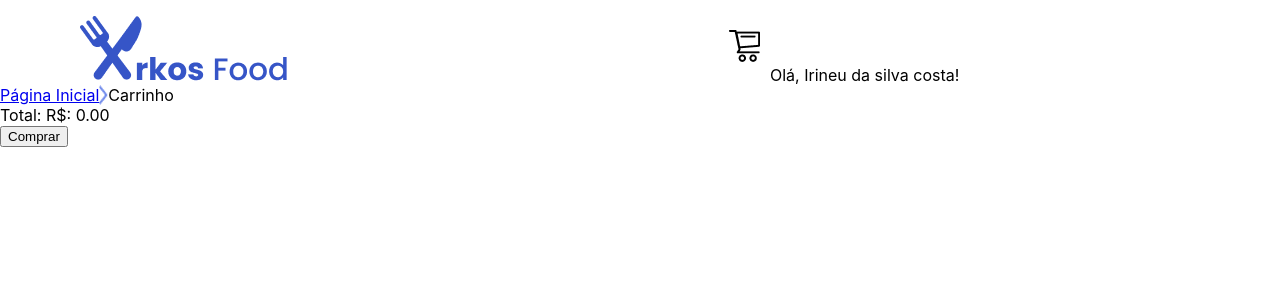
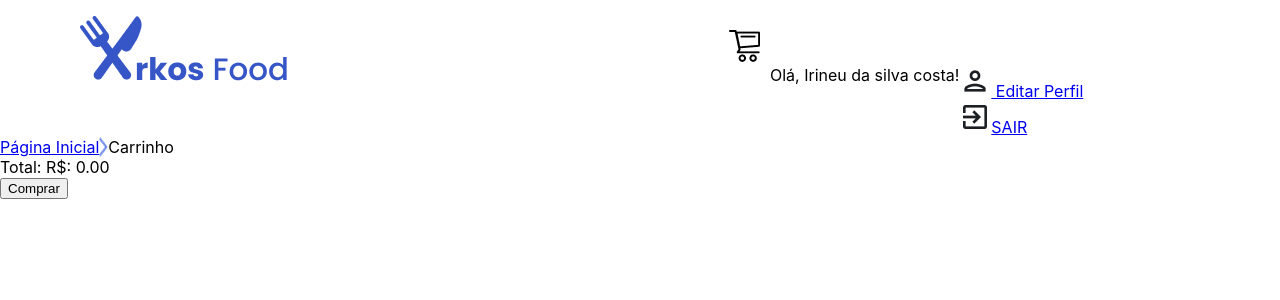
Before and after one commit to SamuelPPlab/Arkos-Food, a React (Create React App) app: page /checkout in a window 1280 px wide. Both pictures are taken after a click on the element ", Irineu da silva costa!". Shown: the top 300 px of the page. Built offline with nearby package versions, Linux system fonts and the light colour scheme.

Commit message:
Básico do menu de perfil criado.

```diff
--- a/src/components/Header.jsx
+++ b/src/components/Header.jsx
@@ -24,6 +24,12 @@ const Header = ({ location, quantity }) => {
         </div>
         <div style={{ width: '500px', paddingTop: '35px', display: 'flex' }}>
           Olá <div onClick={() => setShowMenu(!showMenu)}>, Irineu da silva costa!</div>
+          {
+          showMenu && <div style={{ display: 'flex', flexDirection: 'column' }}>
+            <Link to="/edit-profile"><img src={PersonIcon} alt="Edit Profile" /> Editar Perfil</Link>
+            <Link to="/" ><img src={ExitIcon} alt="Exit" />SAIR</Link>
+          </div>
+        }
         </div>
       </div>
     </div>
```
